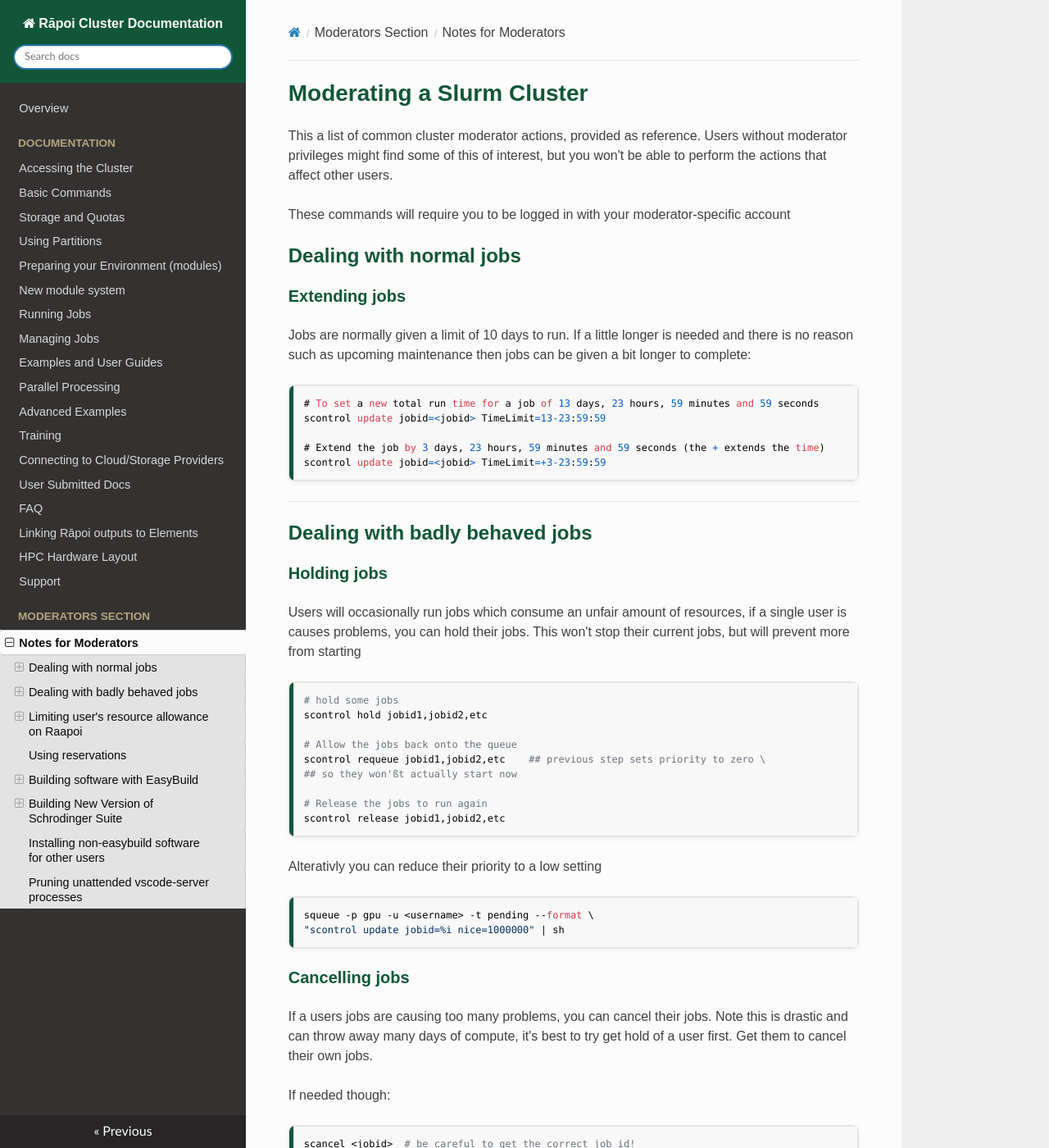
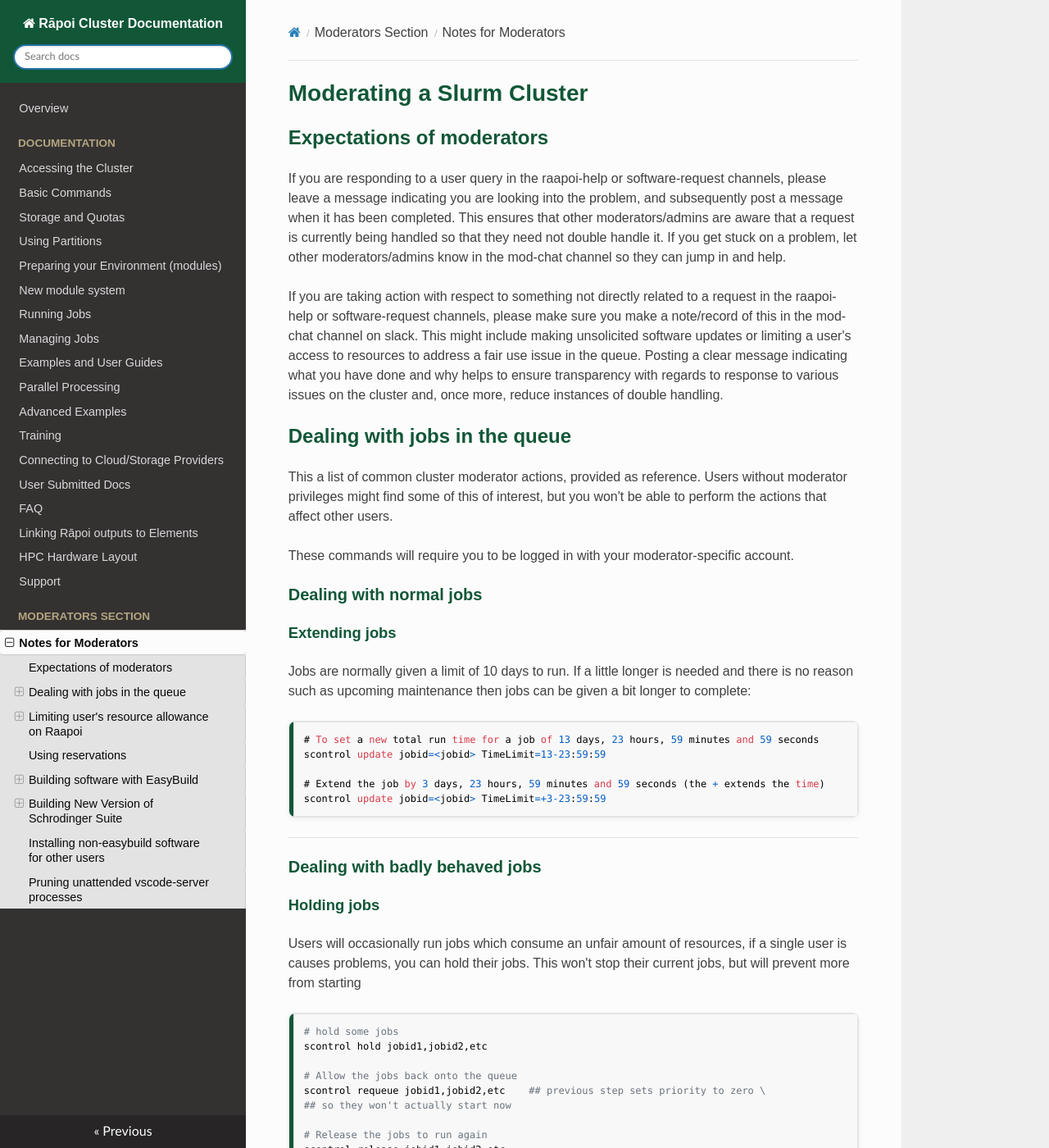
Before and after one commit to vuw-research-computing/raapoi-docs, an MkDocs documentation site: the page built from docs/mods_admins.md, in a window 1280 px wide and 1400 px high. Shown: the whole window at 82% size. Built offline with MkDocs 1.6.1, drawn with Linux system fonts in a browser that asks for light colours; nearby versions of some CDN libraries; some web fonts are replaced; a script that is not in the unit is left out; some of the changed text lies outside the part shown.

Commit message:
made several updates to the moderators page, including adding some expectations

````diff
--- a/docs/mods_admins.md
+++ b/docs/mods_admins.md
@@ -1,12 +1,24 @@
 # Moderating a Slurm Cluster
+
+## Expectations of moderators
+
+If you are responding to a user query in the raapoi-help or software-request channels, please leave a message indicating you are looking into the problem, and subsequently post a message when it has been completed.
+This ensures that other moderators/admins are aware that a request is currently being handled so that they need not double handle it.
+If you get stuck on a problem, let other moderators/admins know in the mod-chat channel so they can jump in and help.
+
+If you are taking action with respect to something not directly related to a request in the raapoi-help or software-request channels, please make sure you make a note/record of this in the mod-chat channel on slack.
+This might include making unsolicited software updates or limiting a user's access to resources to address a fair use issue in the queue.
+Posting a clear message indicating what you have done and why helps to ensure transparency with regards to response to various issues on the cluster and, once more, reduce instances of double handling.
+
+## Dealing with jobs in the queue
 
 This a list of common cluster moderator actions, provided as reference. Users without moderator privileges might find some of this of interest, but you won't be able to perform the actions that affect other users.
 
-These commands will require you to be logged in with your moderator-specific account
+These commands will require you to be logged in with your moderator-specific account.
 
-## Dealing with normal jobs
+### Dealing with normal jobs
 
-### Extending jobs
+#### Extending jobs
 
 Jobs are normally given a limit of 10 days to run. If a little longer is needed and there is no reason such as upcoming maintenance then jobs can be given a bit longer to complete:
 
@@ -20,9 +32,9 @@ scontrol update jobid=<jobid> TimeLimit=+3-23:59:59
 
 ---
 
-## Dealing with badly behaved jobs
+### Dealing with badly behaved jobs
 
-### Holding jobs
+#### Holding jobs
 
 Users will occasionally run jobs which consume an unfair amount of resources, if a single user is causes problems, you can hold their jobs.  This won't stop their current jobs, but will prevent more from starting
 
@@ -32,7 +44,7 @@ scontrol hold jobid1,jobid2,etc
 
 # Allow the jobs back onto the queue
 scontrol requeue jobid1,jobid2,etc    ## previous step sets priority to zero \
-## so they won'ßt actually start now
+## so they won't actually start now
 
 # Release the jobs to run again
 scontrol release jobid1,jobid2,etc
@@ -45,7 +57,7 @@ squeue -p gpu -u <username> -t pending --format \
 "scontrol update jobid=%i nice=1000000" | sh
 ```
 
-### Cancelling jobs
+#### Cancelling jobs
 
 If a users jobs are causing too many problems, you can cancel their jobs.
 Note this is drastic and can throw away many days of compute, it's best to try get hold of a user first. Get them to cancel their own jobs.
@@ -61,6 +73,9 @@ squeue -p parallel -u <username> -t running --format "scancel %i" | sh
 ---
 
 ## Limiting user's resource allowance on Raapoi
+
+Limiting a user's access to resources should generally be a last resort, i.e. after an educative approach has been unsuccessful.
+Note that placing a limit on resources will not affect jobs which are already running on the cluster (i.e. even if they exceed any newly imposed limits), it will only affect any pending or newly submitted jobs to the queue.
 
 ### Set maxjobs
 ```bash
@@ -128,7 +143,7 @@ Users will use the reservation with
 ## Building software with EasyBuild
 
 !!! warning "Caution:"
-    EasyBuild v5.0 and above includes a number of backwards-incompatible changes, see [easybuild-v5/#breaking-changes](https://docs.easybuild.io/easybuild-v5/#breaking-changes). If you attempt to install software using EasyBuild v5.0 or above it will quite likely get installed into your local directory by default. We don't yet have a robust workaround for ensuring both software and module files are installed into the correct location. Please refrain from using these versions of EasyBuild and/or consult with other moderators/admin before proceeding! (Load a prior easybuild version with `module load EasyBuild/4.9.4`.)
+    EasyBuild v5.0 and above includes a number of backwards-incompatible changes, see [easybuild-v5/#breaking-changes](https://docs.easybuild.io/easybuild-v5/#breaking-changes). One issue is related to where easybuild looks for config files. As a workaround, first check whether easybuild can find our config files using `eb --show-default-configfiles`. If the output indicates that no config files are found, you may need to add the argument `--configfiles=/etc/easybuild.d/config.cfg` when building with easybuild to ensure software is correctly built into the correct directories on the cluster. If in doubt, check with an experienced moderator/admin. (You could also try loading and using a prior easybuild version, such as `module load EasyBuild/4.9.4`.)
 
 Use a terminal multiplexer like screen, tmux or byobu to keep your ssh session alive and get a interactive session on a node.
 
````
Also changed, not shown: other parts of docs/mods_admins.md (+3 -3 lines).
